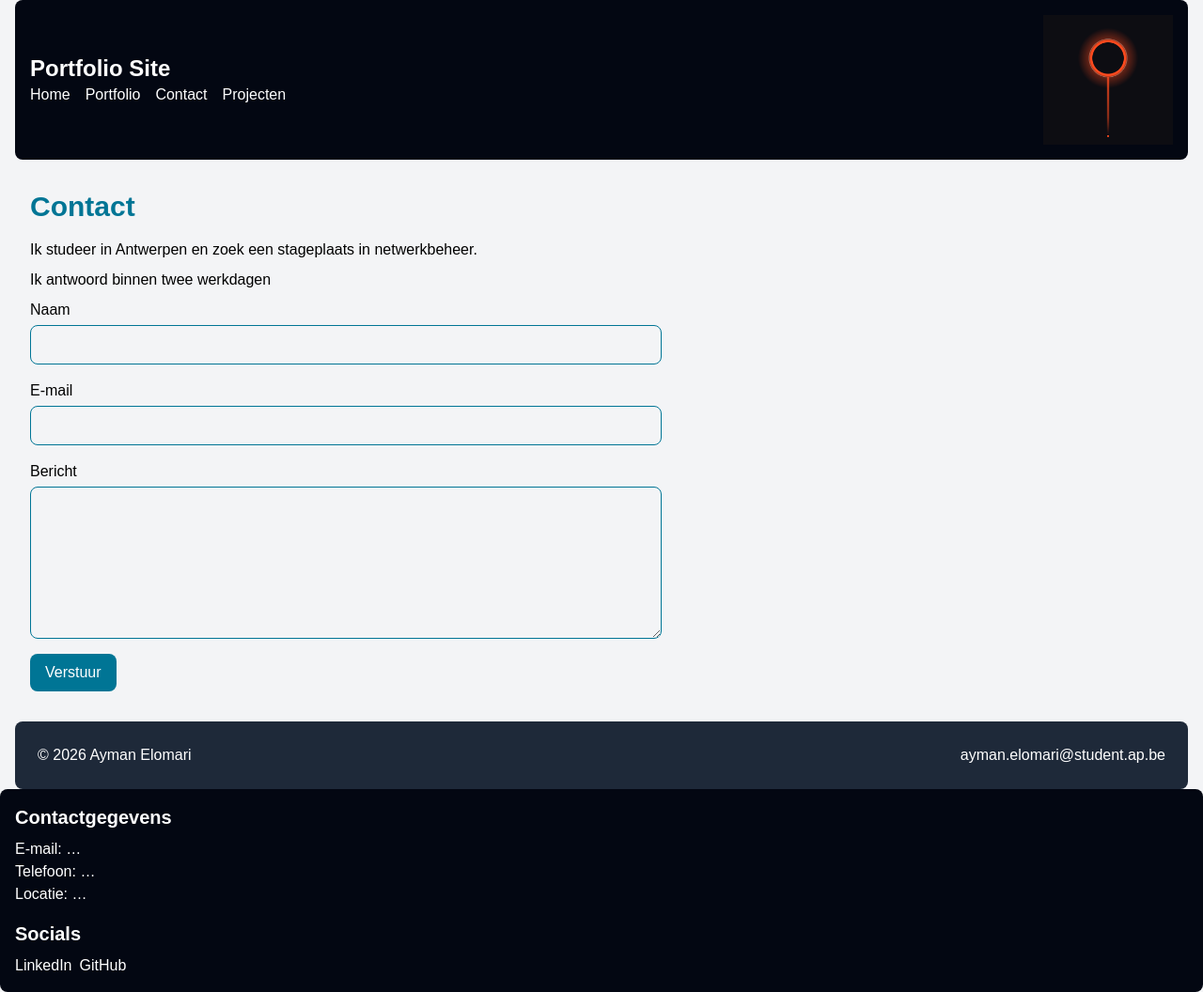
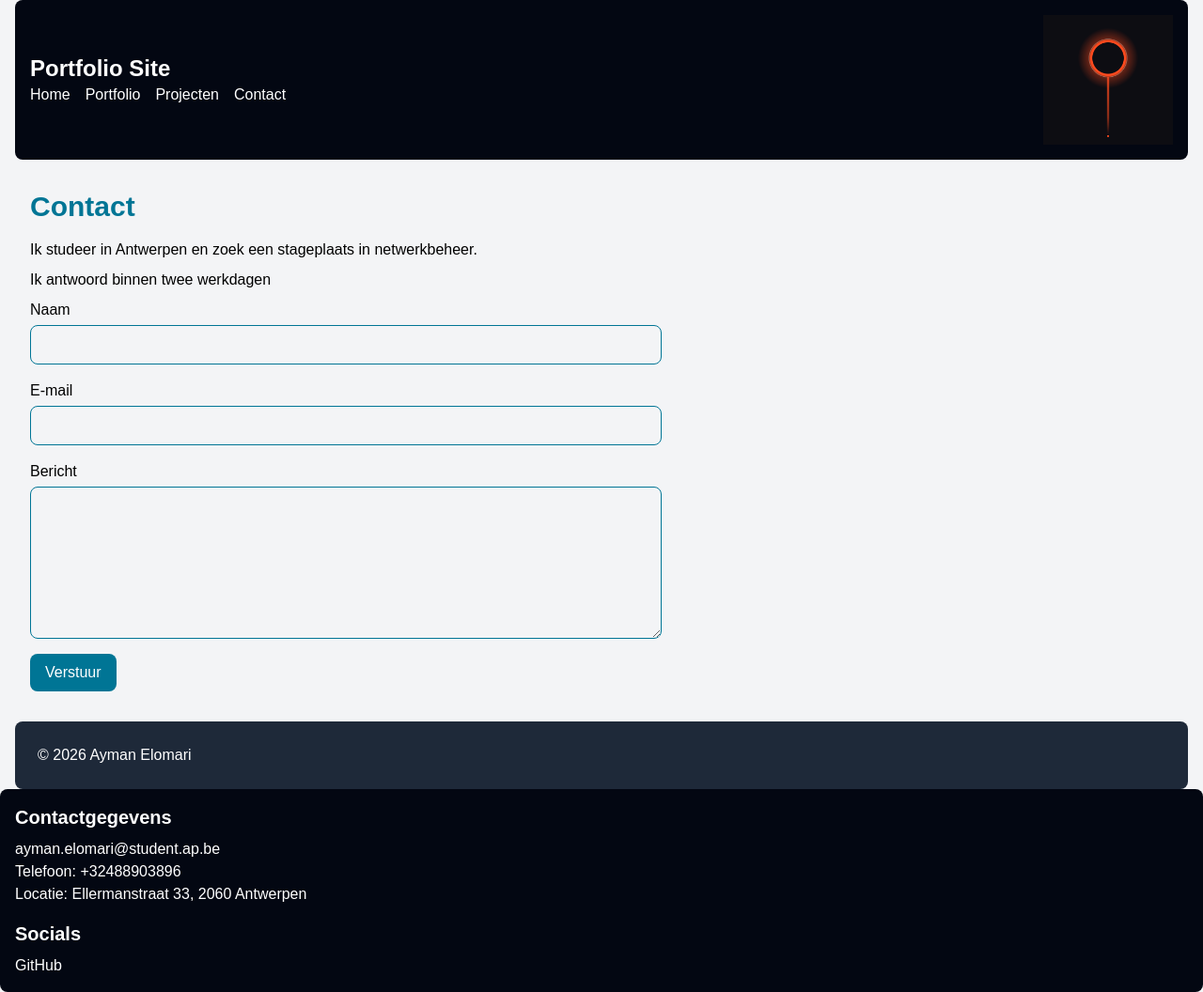
Before and after one commit to THRealGAME/portfolio, a plain HTML site: page contact.html in a window 1280 px wide. Shown: the whole page at 94% size. Drawn offline with Linux system fonts and the light colour scheme.

Commit message:
Nav aangepast en contact info bijgevuld

```diff
--- a/contact.html
+++ b/contact.html
@@ -24,11 +24,11 @@
                 <div class="col-span-3 lg:col-span-7">
                     <p class="text-2xl font-semibold text-transform: capitalized">Portfolio Site</p>
                     <nav>
-                        <ul class="flex flex-wrap gap-4">
-                            <li><a href="index.html">Home</a></li>
-                            <li><a href="portfolio.html">Portfolio</a></li>
-                            <li><a href="contact.html">Contact</a></li><a href="project.html">Projecten</a>
-                        </ul>
+                    <ul class="flex flex-wrap gap-4">
+                        <li><a href="index.html">Home</a></li>
+                        <li><a href="portfolio.html">Portfolio</a></li>
+                        <li><a href="project.html">Projecten</a></li><a href="contact.html">Contact</a>
+                    </ul>
                     </nav>
                 </div>
                 <img src="images/logo.png" alt="Logo" width="1024" height="1024">
@@ -60,7 +60,6 @@
 
             <footer class="mt-4 flex flex-col gap-2 rounded-lg bg-gray-800 p-6 text-white sm:flex-row sm:justify-between">
                 <p>© 2026 Ayman Elomari</p>
-                <p>ayman.elomari@student.ap.be</p>
             </footer>
 
             </div>
@@ -71,16 +70,15 @@
         <section>
             <h2 class="mb-2 text-xl font-semibold">Contactgegevens</h2>
             <ul>
-                <li>E-mail: …</li>
-                <li>Telefoon: …</li>
-                <li>Locatie: …</li>
+                <li>ayman.elomari@student.ap.be</li>
+                <li>Telefoon: +32488903896</li>
+                <li>Locatie: Ellermanstraat 33, 2060 Antwerpen</li>
             </ul>
         </section>
         <section>
             <h2 class="mb-2 text-xl font-semibold">Socials</h2>
             <ul class="flex flex-wrap gap-2">
-                <li><a href="#">LinkedIn</a></li>
-                <li><a href="#">GitHub</a></li>
+                <li><a href="https://github.com/THRealGAME">GitHub</a></li>
             </ul>
         </section>
     </aside>
```
Also changed, not shown: index.html (+1 -1 lines), portfolio.html (+1 -2 lines), project.html (+5 -5 lines).
